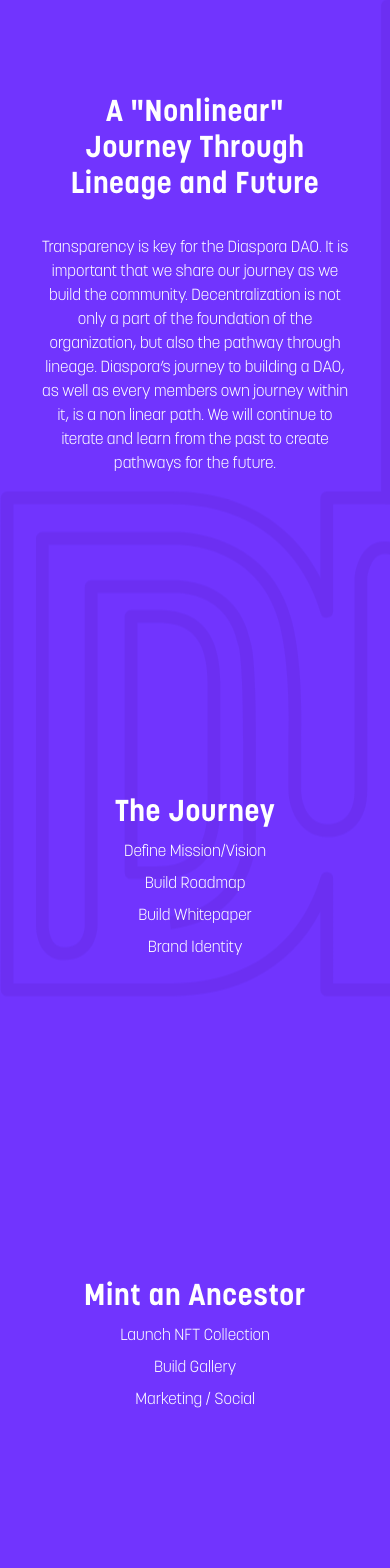
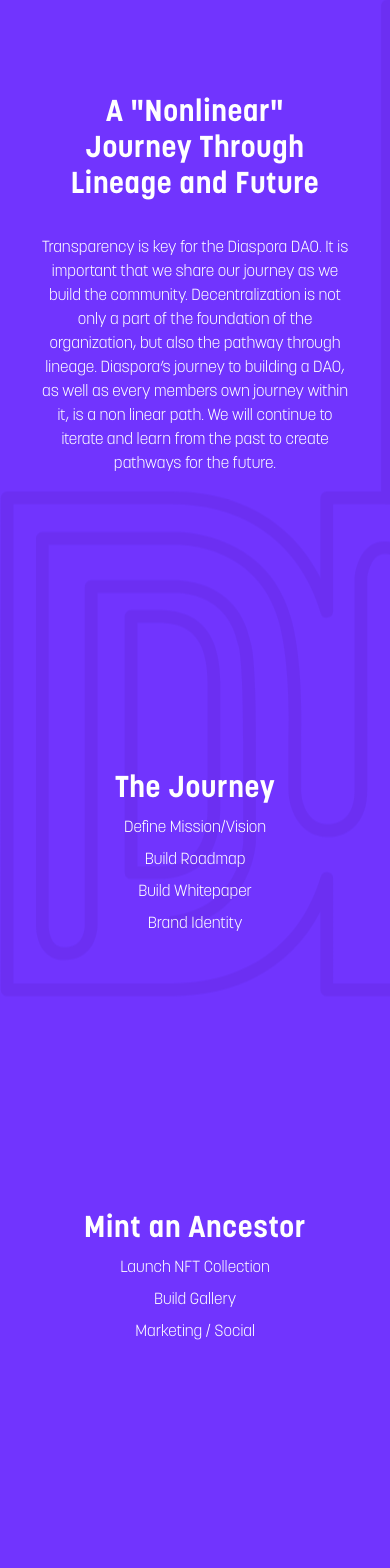
Before and after one commit to diaspora-labs/diaspora-site, a Next.js app: page /roadmap in a window 390 px wide. Shown: the top 1568 px of the page. Built offline with nearby package versions, Linux system fonts and the light colour scheme.

Commit message:
Update roadmap.tsx

```diff
--- a/pages/roadmap.tsx
+++ b/pages/roadmap.tsx
@@ -147,9 +147,9 @@ const Roadmap = () => {
             <VisibilitySensor onChange={(isVisible) => onChange(isVisible, index)} key={index}>
               <div
                 ref={addToRefs}
-                className={isMobile ? "mt-56" : isEven ? "mt-56 md:ml-96 " : "mt-56 md:mr-96 "}
+                className={isMobile ? "mt-56" : isEven ? " md:mt-56 md:ml-96 " : "mt-[180px] md:mt-56 md:mr-96 "}
               >
-                <div className={isMobile ? "" : isEven ? "md:ml-24" : "md:mr-24"}>
+                <div className={isMobile ? "" : isEven ? "md:ml-24 mt-[200px]" : "md:mr-24"}>
                   <Flip left={isOdd} right={isEven}>
                     <p className={"max-w-2xl md:p-8 px-20 pt-24 text-center text-3xl font-bold tracking-wide text-white"}>
                       {item.title}
```
